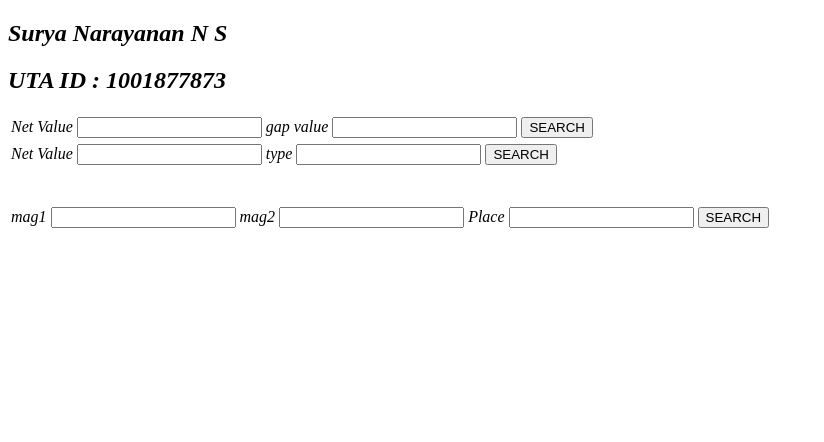
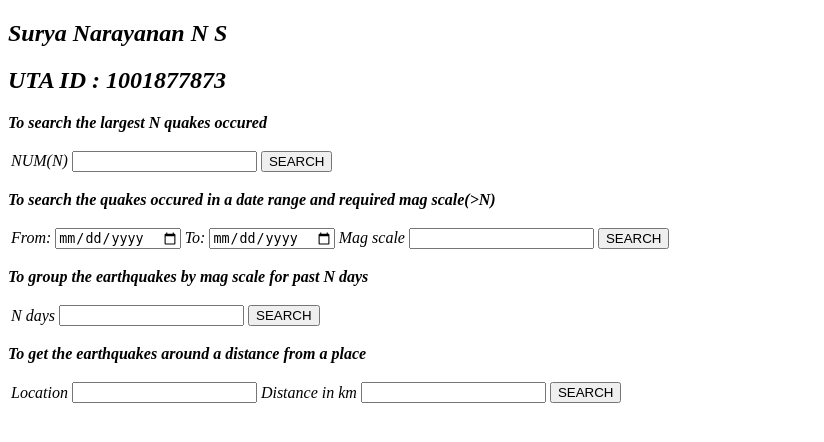
Before and after one commit to nssn96/earthquake, a Flask app: page / in a window 1280 px wide. Shown: the top 442 px of the page, without its empty margins (0-824 px from the left). Run offline with Flask 2, Linux system fonts and the light colour scheme.

Commit message:
Reverting the changes made during quiz

```diff
--- a/app.py
+++ b/app.py
@@ -39,31 +39,22 @@ def allData():
 
 def largestN(fields):
     query=mainQuery
-    # dbConnect()
-    # cursor = conn.cursor()
-    # for key,value in fields.items():
-    #     query+="order by mag desc LIMIT 0,"+value
-
-
-    #query = "Update earthquake SET gap="+fields['gap']+" where net='"+fields['net']+"' and gap IS NULL"
-    query+=" where mag>="+fields['mag1']+" and mag<="+fields['mag2']+" and place like '%"+fields['place']+"%'"
     dbConnect()
     cursor = conn.cursor()
-    flag=0
+    for key,value in fields.items():
+        query+="order by mag desc LIMIT 0,"+value
+        #query+="where mag > "+value+" order by mag desc"
     print(query)
     cursor.execute(query)
     res = cursor.fetchall()
     conn.close()
     return res
 
-
-
-
 def dateRange(fields):
     query=mainQuery
     dbConnect()
     cursor = conn.cursor()
-    query+=" where magtype ='"+fields['type']+"' and net='"+fields['net']+"'"
+    query+=" where DATE(time)>='"+fields['From']+"' and Date(time)<='"+fields['To']+"' and mag>"+fields['Mag']
     print(query)
     cursor.execute(query)
     res = cursor.fetchall()
@@ -93,7 +84,7 @@ def groupByMag(fields):
 #https://www.themathdoctors.org/distances-on-earth-2-the-haversine-formula/#:~:text=To%20convert%20lon1%2Clat1%20and%20lon2%2Clat2%20from%20degrees%2C%20minutes%2C,Inverse%20trigonometric%20functions%20return%20results%20expressed%20in%20radians.
 #https://stackoverflow.com/questions/34262872/how-to-find-user-location-within-500-meters-from-given-lat-and-long-in-python
 #https://www.sisense.com/blog/latitude-longitude-distance-calculation-explained/#:~:text=One%20of%20the%20most%20common%20ways%20to%20calculate,of%20each%20to%20calculate%20the%20distance%20between%20points.
-def haversineCalc(lat1, long1, lat2, long2, earthRadius=6371):
+def haversineCalc(lat1, long1, lat2, long2, earthRadius=6372.8):
     #To calculate distance between two points using latitude and longitude
     phi_Lat = radians(lat2 - decimal.Decimal(lat1))
     phi_Long = radians(long2 - decimal.Decimal(long1))
@@ -117,29 +108,22 @@ def getDistance(fields):
     print(id)
     return id
 
-def getDistanceData(id,fields):
-    #query= "Select * from earthquake where id IN ("
+def getDistanceData(id):
+    query= "Select * from earthquake where id IN ("
     dbConnect()
     cursor = conn.cursor()
-    # flag=0
-    # for value in id:
-    #     if flag>0:
-    #         query+=","
-    #     query+="'"+value+"'"
-    #     flag+=1
-    # query+=")  order by mag desc "
-
-    loc = getLatLong(fields['location'])
-    query= "SELECT time,latitude,longitude,depth,mag,magtype,place, (6371 * acos (cos ( radians("+str(loc.latitude)+") )* cos( radians( latitude ) )* cos( radians( longitude ) - radians("+str(loc.longitude)+") )+ sin ( radians("+str(loc.latitude)+") )* sin( radians( latitude ) ))) AS distance FROM earthquake where (6371 * acos (cos ( radians("+str(loc.latitude)+") )* cos( radians( latitude ) )* cos( radians( longitude ) - radians("+str(loc.longitude)+") )+ sin ( radians("+str(loc.latitude)+") )* sin( radians( latitude ) ))) < "+fields['distance']+" ORDER BY distance desc"
+    flag=0
+    for value in id:
+        if flag>0:
+            query+=","
+        query+="'"+value+"'"
+        flag+=1
+    query+=")  order by mag desc "
 
 
-    #print(query)
+    print(query)
     cursor.execute(query)
     res = cursor.fetchall()
-    count=0
-    for i in res:
-        count+=1
-    print(count)
     conn.close()
     return res
 
@@ -205,7 +189,7 @@ def distance():
         if dic:
             temp=getDistance(dic)
             if temp:
-                result = getDistanceData(temp,dic)
+                result = getDistanceData(temp)
             else:
                 result=[]
                 flash('No records of earthquake around that location for that distance')
@@ -215,7 +199,7 @@ def distance():
             result=[]
             flash('Please enter values in the field')
 
-    return render_template('index.html',data3=result)
+    return render_template('index.html',data=result)
 
 
 @app.route('/latlong',methods=['GET','POST'])
@@ -251,7 +235,6 @@ def search():
 
         if dic:
             result=largestN(dic)
-            flash('updated successfully')
         else:
             result=[]
             flash('Please enter values in the field')
@@ -282,7 +265,7 @@ def groupBy():
 
     return render_template('index.html',data2=result)
 
-@app.route('/dateRange', methods=['GET','POST'])
+@app.route('/date', methods=['GET','POST'])
 def date():
     if request.method=='POST':
         dic={}
--- a/templates/index.html
+++ b/templates/index.html
@@ -11,49 +11,17 @@
     <h2>Surya Narayanan N S</h2>
     <h2>UTA ID : 1001877873</h2>
 
-
+<p><b>To search the largest N quakes occured</b></p>
     <form action="/search" method="post">
         <table>
             <tr>
-                <td><label for ="num">Net Value </label></td>
-                <td><input type="text" id="net" name="net"></td>
-                <td><label for ="gap">gap value</label></td>
-                <td><input type="text" id="gap" name="gap"></td>
+                <td><label for ="num">NUM(N) </label></td>
+                <td><input type="text" id="Num" name="Num"></td>
                 <td><input type="submit" value="SEARCH"></td>
             </tr>
         </table>
     </form>
 
-    <form action="/dateRange" method="post">
-        <table>
-            <tr>
-                <td><label for ="num">Net Value  </label></td>
-                <td><input type="text" id="net" name="net"></td>
-                <td><label for ="gap">type</label></td>
-                <td><input type="text" id="type" name="type"></td>
-
-                <td><input type="submit" value="SEARCH"></td>
-            </tr>
-        </table>
-    </form>
-
-</br></br>
-
-<form action="/search" method="post">
-    <table>
-        <tr>
-            <td><label for ="mag1">mag1  </label></td>
-            <td><input type="text" id="mag1" name="mag1"></td>
-            <td><label for ="gap">mag2</label></td>
-            <td><input type="text" id="mag2" name="mag2"></td>
-            <td><label for ="place">Place</label></td>
-            <td><input type="text" id="place" name="place"></td>
-            <td><input type="submit" value="SEARCH"></td>
-        </tr>
-    </table>
-</form>
-
-<!--
   <p><b>To search the quakes occured in a date range and required mag scale(>N)</b></p>
     <form action="/date" method="post">
         <table>
@@ -92,7 +60,7 @@
 
                 <td><input type="submit" value="SEARCH"></td>
             </tr>
-        </table>  -->
+        </table>
 
 
 
@@ -173,15 +141,22 @@
             <th>depth</th>
             <th>magnitude</th>
             <th>magType</th>
-
+            <th>nst</th>
             <th>gap</th>
-
-
+            <th>dmin</th>
+            <th>rms</th>
             <th>net</th>
             <th>id</th>
-
+            <th>updatedTime</th>
             <th>place</th>
-
+            <th>type</th>
+            <th>horizontalError</th>
+            <th>depthError</th>
+            <th>magError</th>
+            <th>magNst</th>
+            <th>status</th>
+            <th>locationSource</th>
+            <th>magSource</th>
         </tr>
 
         {% for value in data %}
@@ -196,54 +171,21 @@
             <td>{{ value[7] }}</td>
             <td>{{ value[8] }}</td>
             <td>{{ value[9] }}</td>
-
+            <td>{{ value[10] }}</td>
+            <td>{{ value[11] }}</td>
+            <td>{{ value[12] }}</td>
+            <td>{{ value[13] }}</td>
+            <td>{{ value[14] }}</td>
+            <td>{{ value[15] }}</td>
+            <td>{{ value[16] }}</td>
+            <td>{{ value[17] }}</td>
+            <td>{{ value[18] }}</td>
+            <td>{{ value[19] }}</td>
+            <td>{{ value[20] }}</td>
+            <td>{{ value[21] }}</td>
         </tr>
 
 
-
-        {% endfor %}
-
-
-      </table>
-
-      {% else %}
-
-      {% with msg = get_flashed_messages() %}
-      {% if msg %}
-         {% for info in msg %}
-            {{ info }}
-         {% endfor %}
-      {% endif %}
-   {% endwith %}
-
-{% endif %}
-
-{% if data3 %}
-
-      <table border=1>
-
-        <tr>
-            <th>time</th>
-            <th>latitude</th>
-            <th>longitude</th>
-            <th>depth</th>
-            <th>magnitude</th>
-            <th>magType</th>
-            <th>place</th>
-            <th>distance</th>
-        </tr>
-
-        {% for value in data3 %}
-        <tr>
-            <td>{{ value[0] }}</td>
-            <td>{{ value[1] }}</td>
-            <td>{{ value[2] }}</td>
-            <td>{{ value[3] }}</td>
-            <td>{{ value[4] }}</td>
-            <td>{{ value[5] }}</td>
-            <td>{{ value[6] }}</td>
-            <td>{{ value[7] }}</td>
-        </tr>
 
         {% endfor %}
 
@@ -279,6 +221,9 @@
 
 </table>
 
+
+
+
 {% endif %}
 
 
```
